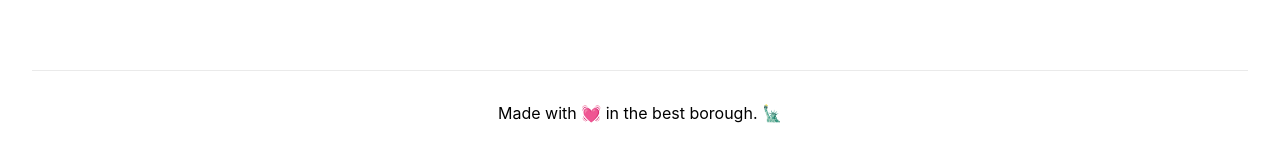
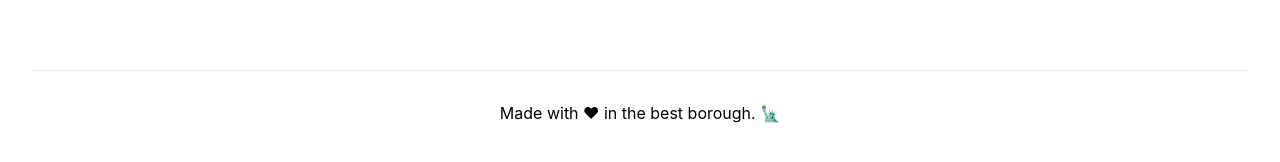
Before and after one commit to kmactane/big-apple-ipsum, a Next.js app: page / in a window 1280 px wide. Shown: the part 570-732 px from the top of the page. Built offline with nearby package versions, Linux system fonts and the light colour scheme.

Commit message:
Changed heart emoji in footer.

```diff
--- a/pages/index.tsx
+++ b/pages/index.tsx
@@ -68,7 +68,7 @@ const Home: NextPage = () => {
       </main>
 
       <footer className={styles.footer}>
-        Made with 💓 in the best borough. 🗽
+        Made with ❤ in the best borough. 🗽
       </footer>
     </div>
   )
```
